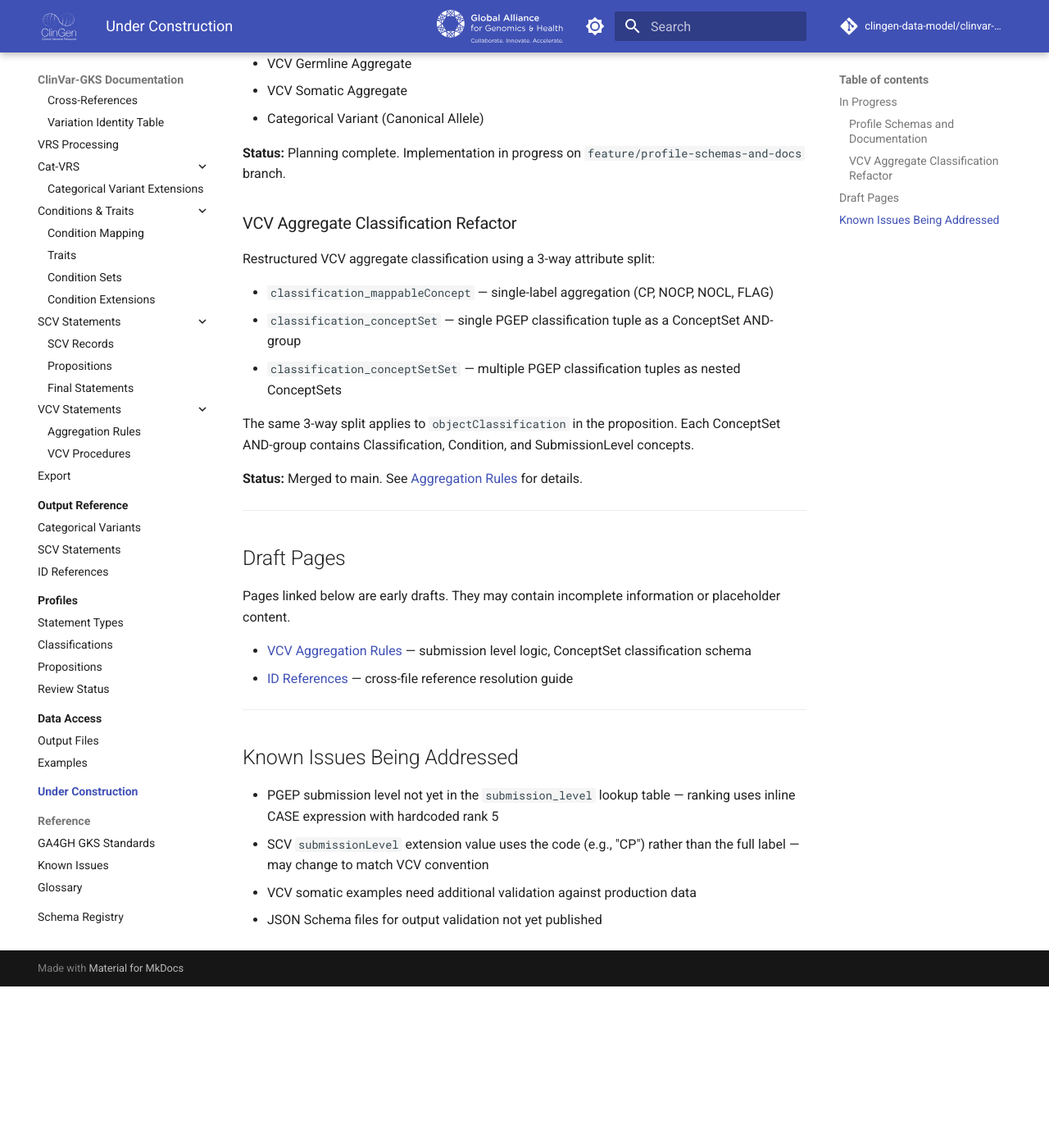
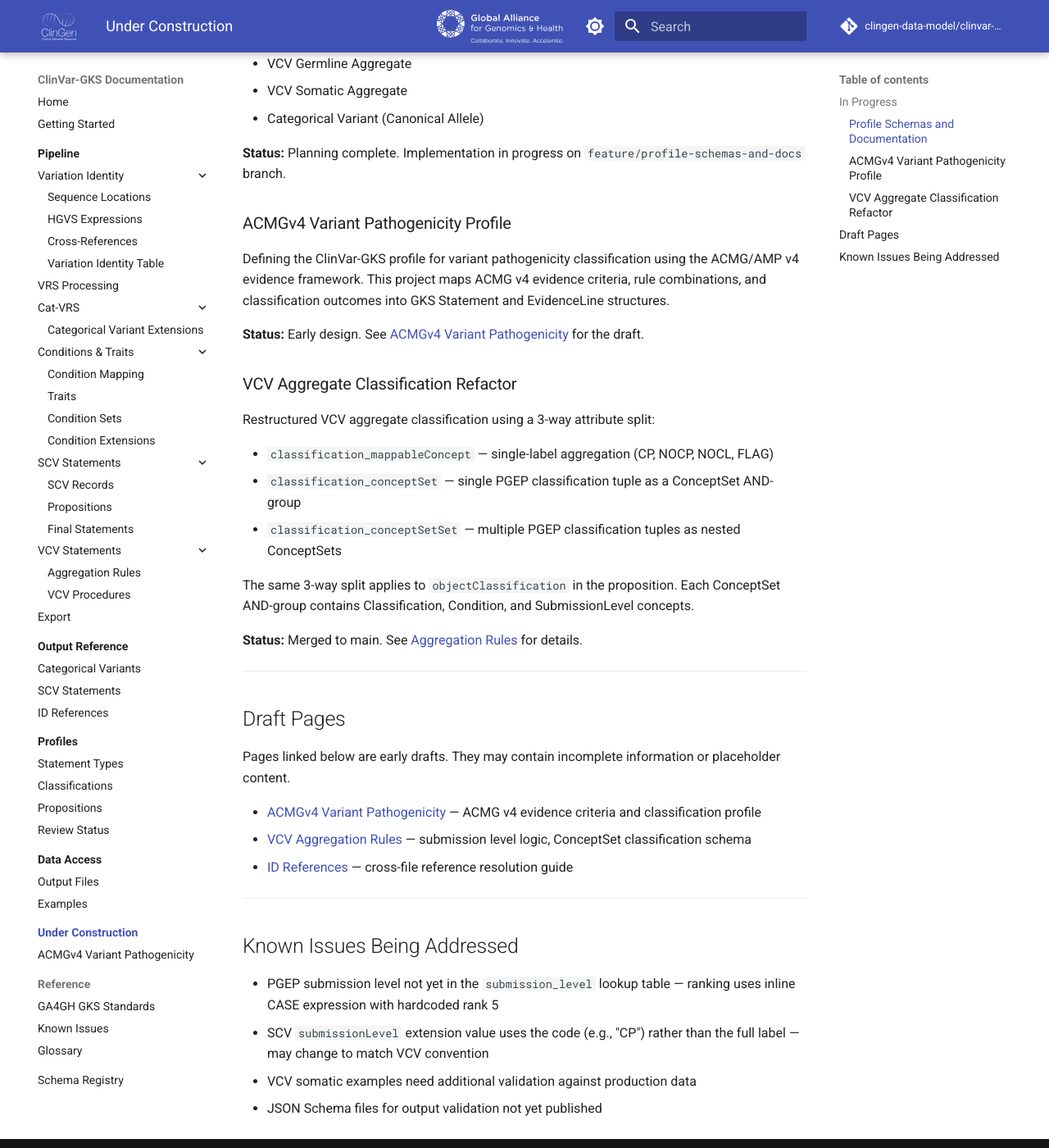
Before and after one commit to clingen-data-model/clinvar-gks, an MkDocs documentation site: the page built from docs/drafts/index.md, in a window 1280 px wide and 1400 px high, scrolled down 681 px. Shown: the whole window at 82% size. Built offline with MkDocs 1.6.1 and Material for MkDocs 9.7.7, drawn with Linux system fonts in a browser that asks for light colours; comment, search, counter and statistics services are not loaded; before the commit the page ends 1884 px from its top, so only the background shows below that.

Commit message:
Add ACMGv4 Variant Pathogenicity Profile draft page

```diff
--- a/docs/drafts/index.md
+++ b/docs/drafts/index.md
@@ -24,6 +24,12 @@ Per-profile reference pages with downloadable JSON Schema (draft 2020-12) files
 
 **Status:** Planning complete. Implementation in progress on `feature/profile-schemas-and-docs` branch.
 
+### ACMGv4 Variant Pathogenicity Profile
+
+Defining the ClinVar-GKS profile for variant pathogenicity classification using the ACMG/AMP v4 evidence framework. This project maps ACMG v4 evidence criteria, rule combinations, and classification outcomes into GKS Statement and EvidenceLine structures.
+
+**Status:** Early design. See [ACMGv4 Variant Pathogenicity](acmgv4-variant-pathogenicity.md) for the draft.
+
 ### VCV Aggregate Classification Refactor
 
 Restructured VCV aggregate classification using a 3-way attribute split:
@@ -42,6 +48,7 @@ The same 3-way split applies to `objectClassification` in the proposition. Each
 
 Pages linked below are early drafts. They may contain incomplete information or placeholder content.
 
+- [ACMGv4 Variant Pathogenicity](acmgv4-variant-pathogenicity.md) — ACMG v4 evidence criteria and classification profile
 - [VCV Aggregation Rules](../pipeline/vcv-statements/vcv-aggregation-rules.md) — submission level logic, ConceptSet classification schema
 - [ID References](../output-reference/id-references.md) — cross-file reference resolution guide
 
--- a/mkdocs.yml
+++ b/mkdocs.yml
@@ -92,6 +92,7 @@ nav:
     - Examples: data-access/examples.md
   - Under Construction:
     - drafts/index.md
+    - ACMGv4 Variant Pathogenicity: drafts/acmgv4-variant-pathogenicity.md
   - Reference:
     - reference/gks-standards.md
     - Known Issues: reference/known-issues.md
```
Also changed, not shown: docs/drafts/acmgv4-variant-pathogenicity.md (added, +29 -0 lines).
